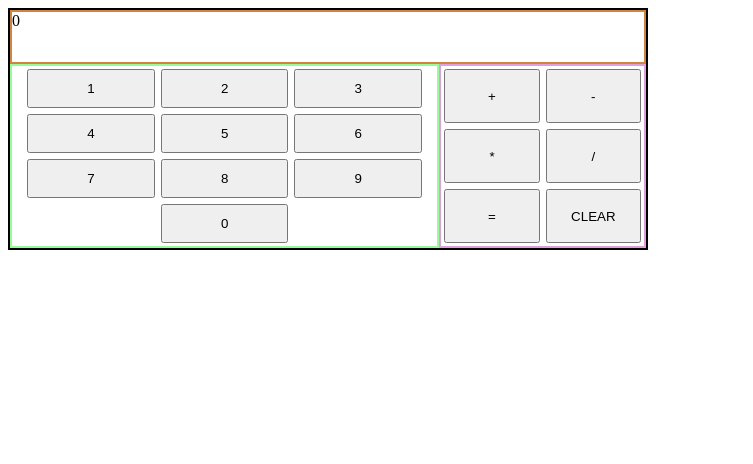
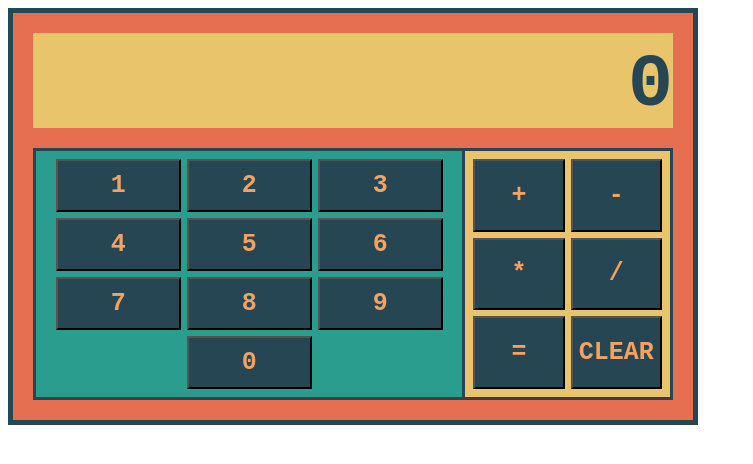
Before and after one commit to MountainChickadee/calculator, a plain HTML site: page index.html in a window 1280 px wide. Shown: the whole page, without its empty margins (0-753 px from the left). Drawn offline with Linux system fonts and the light colour scheme.

Commit message:
styling is looking good

```diff
--- a/main.js
+++ b/main.js
@@ -55,7 +55,7 @@ function onClick(buttonID) {
         {
             a = inputValue;
             firstInt = true;
-            displayString = `${inputValue} `;
+            displayString = `${inputValue}`;
             display.textContent = displayString;
             return
         }
@@ -66,7 +66,7 @@ function onClick(buttonID) {
             display.textContent = displayString;
             return
         }
-        if (action === true && secondInt === false) {
+        if (action && !secondInt) {
             b = inputValue;
             secondInt = true;
             displayString += `${inputValue}`;
@@ -82,10 +82,10 @@ function onClick(buttonID) {
     }
 
     if (inputType == 'op') {
-        if (firstInt === true && secondInt === false) {
+        if (firstInt && !secondInt) {
             op = inputValue;
             action = true;
-            displayString += `${document.getElementById(buttonID).textContent} `;
+            displayString += ` ${document.getElementById(buttonID).textContent} `;
             display.textContent = displayString;
             return
         }
--- a/styles.css
+++ b/styles.css
@@ -1,44 +1,61 @@
+* {
+    font-weight: 900;
+    font-family: 'Courier New', Courier, monospace;
+
+}
 .container {
     display: flex;
     flex-direction: column;
-    border: 2px solid black;
+    border: 5px solid #264653;
     min-width: 360px;
     max-width: 50vw;
-    box-sizing: border-box;
+    /* box-sizing: border-box; */
+    background-color: #e76f51;
+    padding: 20px;
 }
 
 .pad {
     display: flex;
+    margin-top: 20px;
+    border: 3px solid #264653;
 }
 .numbers {
     display: flex;
-    border: 2px solid palegreen;
     flex-wrap: wrap;
     justify-content: center;
     flex-grow: 1;
     flex-basis: 60%;
+    background-color: #2a9d8f;
+    padding: 5px;
+    border-right: 3px solid #264653;
 }
 
 .operators {
     display: flex;
-    border: 2px solid plum;
     flex-wrap: wrap;
-    /* flex-direction: column; */
     flex-grow: 1;
     flex-basis: 25%;
+    background-color: #E9C46A;
+    padding: 5px;
 
 }
 
 .display {
-    border: 2px solid peru;
     min-height: 50px;
+    background-color: #E9C46A;
+    color: #264653;
+    text-align: end;
+    font-size: 75px;
+    padding-top: 10px;
 }
 
 button {
     margin: 3px;
     padding-top: 10px;
     padding-bottom: 10px;
-
+    background-color: #264653;
+    color: #f4a261;
+    font-size: 25px;
 }
 
 .numbers button {
```
